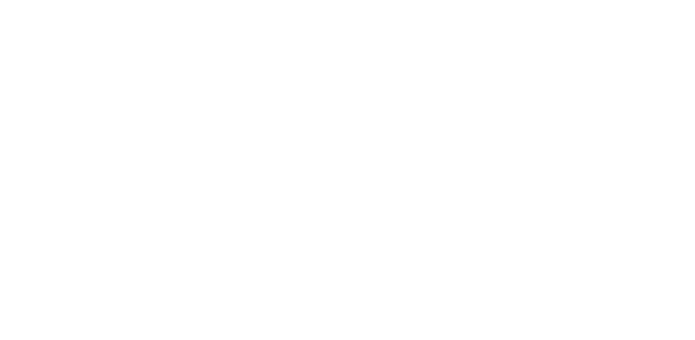
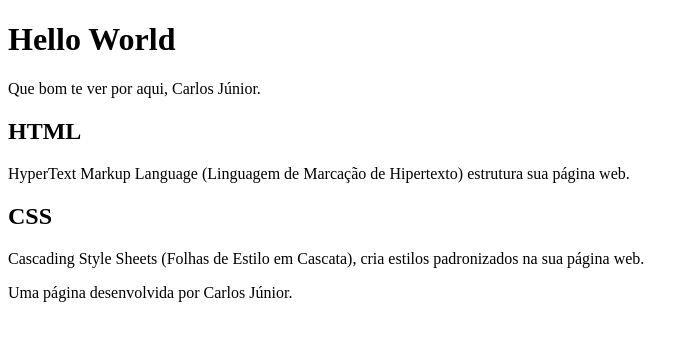
Before and after one commit to carlos-junior76/Ola-mundo, a plain HTML site: page index.html in a window 1280 px wide. Shown: the whole page, without its empty margins (0-695 px from the left). Drawn offline with Linux system fonts and the light colour scheme.

Commit message:
Inserindo cabeçalho e parágrafos no projeto.

```diff
--- a/index.html
+++ b/index.html
@@ -6,6 +6,25 @@
     <title>Hello World</title>
 </head>
 <body>
+    <header>
+        <h1>Hello World</h1>
+        <p>Que bom te ver por aqui, Carlos Júnior.</p>
+
+    </header>
+
+    <section>
+        <h2>HTML</h2>
+        <p>HyperText Markup Language (Linguagem de Marcação de Hipertexto)
+        estrutura sua página web.</p>
+
+        <h2>CSS</h2>
+        <p>Cascading Style Sheets (Folhas de Estilo em Cascata),
+        cria estilos padronizados na sua página web.</p>
+    </section>
+
+    <footer>
+        <p>Uma página desenvolvida por Carlos Júnior.</p>
+    </footer>
 
 </body>
 </html>
```
